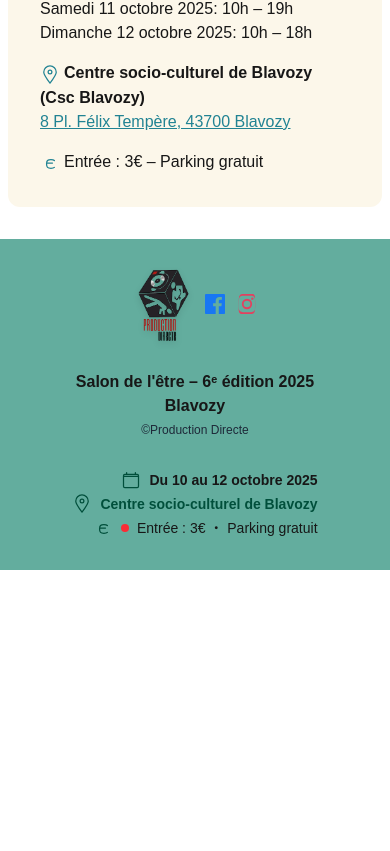
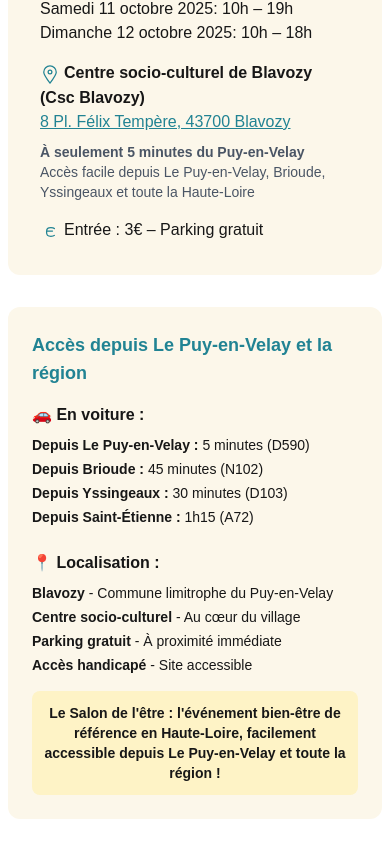
Before and after one commit to takako916/salon-etre, a Next.js app: page /lieu in a window 390 px wide. Shown: the part 813-1664 px from the top of the page. Before the commit the page ends 1383 px from the top, so only its background shows below. Built offline with nearby package versions, Linux system fonts and the light colour scheme.

Commit message:
SEO geolocalisation  Changes to be committed: 	modified:   src/app/exposants/page.tsx 	modified:   src/app/exposer/page.tsx 	modified:   src/app/layout.tsx 	modified:   src/app/lieu/page.tsx 	modified:   src/app/programme/page.tsx 	modified:   src/components/About.tsx

```diff
--- a/src/app/exposants/page.tsx
+++ b/src/app/exposants/page.tsx
@@ -1,3 +1,16 @@
+import { Metadata } from 'next';
+
+export const metadata: Metadata = {
+  title: "Exposants Salon de l'être Blavozy 2025 | +40 Professionnels du Bien-être",
+  description: "Découvrez les exposants du Salon de l'être 2025 : massage, réflexologie, kinésiologie, magnétisme, sexothérapie, cartomancie, art thérapie. +40 professionnels du bien-être à Blavozy.",
+  keywords: "exposants salon bien-être, massage Blavozy, réflexologie, kinésiologie, magnétiseur, sexothérapie, cartomancie, art thérapie, bien-être Haute-Loire",
+  openGraph: {
+    title: "Exposants Salon de l'être Blavozy 2025",
+    description: "+40 professionnels du bien-être et du développement personnel",
+    url: "https://salon-etre.vercel.app/exposants",
+  },
+};
+
 const exposants = [
   {
     name: "HELIE ANNE",
--- a/src/app/exposer/page.tsx
+++ b/src/app/exposer/page.tsx
@@ -1,4 +1,16 @@
+import { Metadata } from 'next';
 import Image from "next/image";
+
+export const metadata: Metadata = {
+  title: "Nous Contacter | Salon de l'être Blavozy 2025 | Exposer & Informations",
+  description: "Contactez l'organisation du Salon de l'être 2025 pour exposer ou poser vos questions. Production Directe - Victor MOUTBEKA, Marilyne CHAURAND. Tél: 06.29.18.16.58",
+  keywords: "contact salon bien-être Blavozy, exposer salon bien-être, organisation salon bien-être, Victor MOUTBEKA, Marilyne CHAURAND, Haute-Loire",
+  openGraph: {
+    title: "Nous Contacter - Salon de l'être Blavozy 2025",
+    description: "Contactez l'organisation pour exposer ou informations",
+    url: "https://salon-etre.vercel.app/exposer",
+  },
+};
 
 export default function NousContacter() {
   return (
--- a/src/app/layout.tsx
+++ b/src/app/layout.tsx
@@ -9,7 +9,7 @@ export const metadata = {
   description:
     "Salon de l'être à Blavozy (43, Haute-Loire) : bien-être, massage, réflexologie, énergétique, lithothérapie, coaching, conférences, ateliers, art divinatoire, tarot, astrologie, développement personnel, soins naturels, spiritualité, et plus. Proche Le Puy-en-Velay (Le Puy en Velay).",
   keywords:
-    "salon bien-être, Blavozy, Haute-Loire, 43, Le Puy-en-Velay, Le Puy en Velay, massage, réflexologie, énergétique, lithothérapie, coaching, conférences, ateliers, art divinatoire, tarot, astrologie, développement personnel, soins naturels, spiritualité, médium, magnétiseur, sexothérapie, cartomancie",
+    "salon bien-être, Blavozy, Haute-Loire, 43, Le Puy-en-Velay, Le Puy en Velay, Puy en Velay, salon bien-être Puy en Velay, bien-être Haute-Loire, massage, réflexologie, énergétique, lithothérapie, coaching, conférences, ateliers, art divinatoire, tarot, astrologie, développement personnel, soins naturels, spiritualité, médium, magnétiseur, sexothérapie, cartomancie",
   verification: {
     google: "qCUSiVJLqyIsWSPIvMek8WU-XOaFbLoxe3J_WGvN9Gg",
   },
--- a/src/app/lieu/page.tsx
+++ b/src/app/lieu/page.tsx
@@ -1,5 +1,69 @@
+import { Metadata } from 'next';
+
+export const metadata: Metadata = {
+  title: "Lieu & Accès Salon de l'être Blavozy 2025 | Centre Socio-Culturel",
+  description: "Informations pratiques pour le Salon de l'être 2025 : adresse, horaires, accès, parking. Centre socio-culturel de Blavozy, 8 Pl. Félix Tempère. Entrée 3€, parking gratuit.",
+  keywords: "salon bien-être Blavozy adresse, centre socio-culturel Blavozy, accès salon bien-être, parking Blavozy, horaires salon bien-être, Haute-Loire 43",
+  openGraph: {
+    title: "Lieu & Accès Salon de l'être Blavozy 2025",
+    description: "Centre socio-culturel de Blavozy - 10-12 octobre 2025",
+    url: "https://salon-etre.vercel.app/lieu",
+  },
+};
+
+// 構造化データ（Schema.org）
+const structuredData = {
+  "@context": "https://schema.org",
+  "@type": "Event",
+  "name": "Salon de l'être Blavozy 2025",
+  "description": "Salon de l'être à Blavozy : bien-être, massage, réflexologie, développement personnel. Proche Le Puy-en-Velay.",
+  "startDate": "2025-10-10T20:00:00",
+  "endDate": "2025-10-12T18:00:00",
+  "location": {
+    "@type": "Place",
+    "name": "Centre socio-culturel de Blavozy",
+    "address": {
+      "@type": "PostalAddress",
+      "streetAddress": "8 Pl. Félix Tempère",
+      "addressLocality": "Blavozy",
+      "postalCode": "43700",
+      "addressRegion": "Haute-Loire",
+      "addressCountry": "FR"
+    },
+    "geo": {
+      "@type": "GeoCoordinates",
+      "latitude": "45.0569",
+      "longitude": "3.8728"
+    }
+  },
+  "organizer": {
+    "@type": "Organization",
+    "name": "Production Directe - Salon de l'être"
+  },
+  "offers": {
+    "@type": "Offer",
+    "price": "3",
+    "priceCurrency": "EUR"
+  },
+  "areaServed": [
+    {
+      "@type": "City",
+      "name": "Le Puy-en-Velay"
+    },
+    {
+      "@type": "City",
+      "name": "Brioude"
+    },
+    {
+      "@type": "City",
+      "name": "Yssingeaux"
+    }
+  ]
+};
+
 export default function Lieu() {
   return (
+    <>
       <div className="max-w-5xl mx-auto py-8 px-2">
         <h2 className="text-center text-xl text-[#218393] mb-8 font-playfair">Lieu &amp; Accès</h2>
         <div className="bg-[#fcf7ea] rounded-xl p-8 flex flex-col md:flex-row gap-8 items-center md:items-start">
@@ -46,6 +110,10 @@ export default function Lieu() {
               <a href="https://maps.google.com/?q=8+Pl.+Félix+Tempère,+43700+Blavozy" target="_blank" rel="noopener noreferrer" className="underline text-[#218393]">
                 8 Pl. Félix Tempère, 43700 Blavozy
               </a>
+              <div className="mt-2 text-sm text-gray-600">
+                <strong>À seulement 5 minutes du Puy-en-Velay</strong><br />
+                Accès facile depuis Le Puy-en-Velay, Brioude, Yssingeaux et toute la Haute-Loire
+              </div>
             </div>
             <div>
               <span className="inline-block align-middle mr-1">
@@ -58,6 +126,46 @@ export default function Lieu() {
             </div>
           </div>
         </div>
+
+        {/* 地域アクセス情報セクション */}
+        <div className="mt-8 bg-[#fcf7ea] rounded-xl p-6">
+          <h3 className="text-lg font-semibold text-[#218393] mb-4">Accès depuis Le Puy-en-Velay et la région</h3>
+          <div className="grid md:grid-cols-2 gap-6">
+            <div>
+              <h4 className="font-semibold mb-2">🚗 En voiture :</h4>
+              <ul className="text-sm space-y-1">
+                <li><strong>Depuis Le Puy-en-Velay :</strong> 5 minutes (D590)</li>
+                <li><strong>Depuis Brioude :</strong> 45 minutes (N102)</li>
+                <li><strong>Depuis Yssingeaux :</strong> 30 minutes (D103)</li>
+                <li><strong>Depuis Saint-Étienne :</strong> 1h15 (A72)</li>
+              </ul>
             </div>
+            <div>
+              <h4 className="font-semibold mb-2">📍 Localisation :</h4>
+              <ul className="text-sm space-y-1">
+                <li><strong>Blavozy</strong> - Commune limitrophe du Puy-en-Velay</li>
+                <li><strong>Centre socio-culturel</strong> - Au cœur du village</li>
+                <li><strong>Parking gratuit</strong> - À proximité immédiate</li>
+                <li><strong>Accès handicapé</strong> - Site accessible</li>
+              </ul>
+            </div>
+          </div>
+          <div className="mt-4 p-3 bg-amber-100 rounded-lg">
+            <p className="text-sm text-center">
+              <strong>Le Salon de l'être : l'événement bien-être de référence en Haute-Loire,
+              facilement accessible depuis Le Puy-en-Velay et toute la région !</strong>
+            </p>
+          </div>
+        </div>
+      </div>
+
+      {/* 構造化データ */}
+      <script
+        type="application/ld+json"
+        dangerouslySetInnerHTML={{
+          __html: JSON.stringify(structuredData),
+        }}
+      />
+    </>
   );
 }
--- a/src/app/programme/page.tsx
+++ b/src/app/programme/page.tsx
@@ -1,3 +1,16 @@
+import { Metadata } from 'next';
+
+export const metadata: Metadata = {
+  title: "Programme Salon de l'être Blavozy 2025 | Conférences & Ateliers",
+  description: "Découvrez le programme complet du Salon de l'être 2025 à Blavozy : conférences, ateliers, initiations et animations tout le week-end. Bien-être, développement personnel et soins naturels.",
+  keywords: "programme salon bien-être, conférences bien-être, ateliers développement personnel, Blavozy 2025, soins naturels, spiritualité, massage, réflexologie",
+  openGraph: {
+    title: "Programme Salon de l'être Blavozy 2025",
+    description: "Conférences, ateliers et animations du Salon de l'être 2025",
+    url: "https://salon-etre.vercel.app/programme",
+  },
+};
+
 export default function Programme() {
   return (
     <div className="min-h-[60vh] flex items-center justify-center bg-[#fcf7ea] rounded-xl m-8">
--- a/src/components/About.tsx
+++ b/src/components/About.tsx
@@ -8,12 +8,19 @@ export default function About() {
       </h2>
       <p className="leading-7">
         Le <strong>Salon de l&apos;être</strong>, organisé à{" "}
-        <strong>Blavozy en Haute-Loire</strong>, est un événement dédié au
+        <strong>Blavozy en Haute-Loire</strong>, à seulement 5 minutes du{" "}
+        <strong>Puy-en-Velay</strong>, est un événement dédié au
         bien-être sous toutes ses formes&nbsp;: soins naturels, développement
         personnel, approches énergétiques ou spirituelles. Conférences,
         ateliers, rencontres avec des professionnels… Ce salon invite chacun à
         prendre soin de soi dans un cadre bienveillant et inspirant.
       </p>
+      <p className="leading-7 mt-4">
+        <strong>Facilement accessible depuis Le Puy-en-Velay</strong> et toute la Haute-Loire,
+        le Salon de l&apos;être est l&apos;événement bien-être incontournable de la région.
+        Que vous veniez du Puy-en-Velay, de Brioude, d&apos;Yssingeaux ou d&apos;ailleurs en Haute-Loire,
+        rejoignez-nous pour un week-end de découverte et de bien-être.
+      </p>
     </section>
   );
 }
```
Lines whose indentation alone changed are shown as unchanged.
